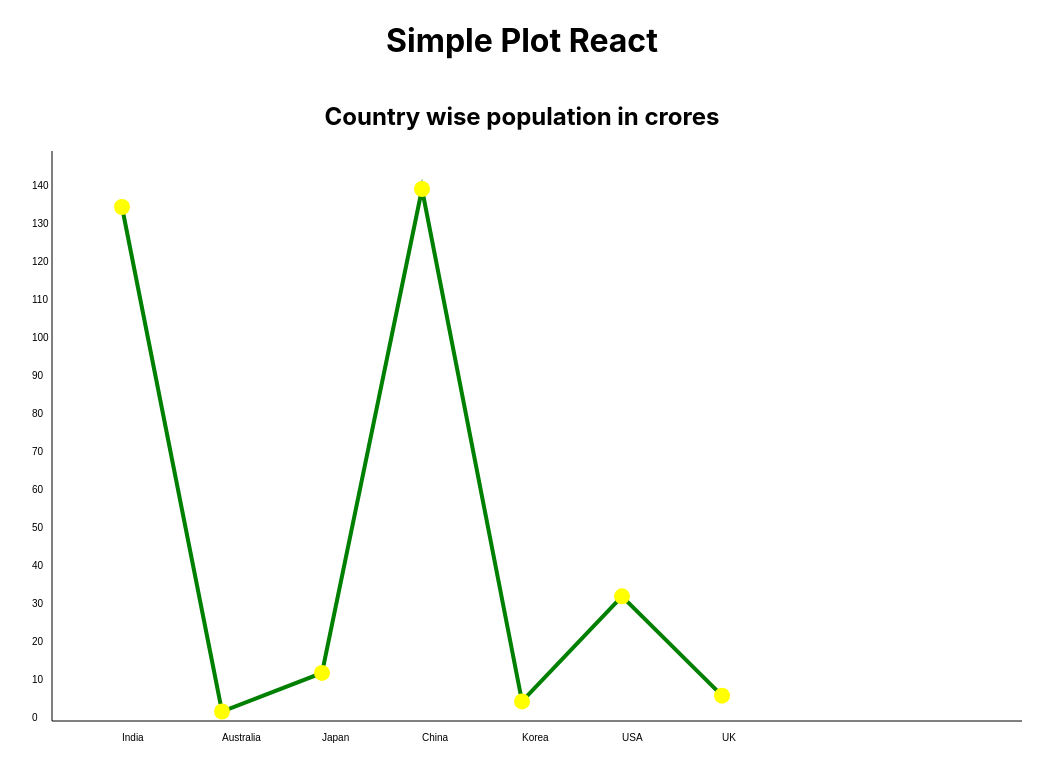
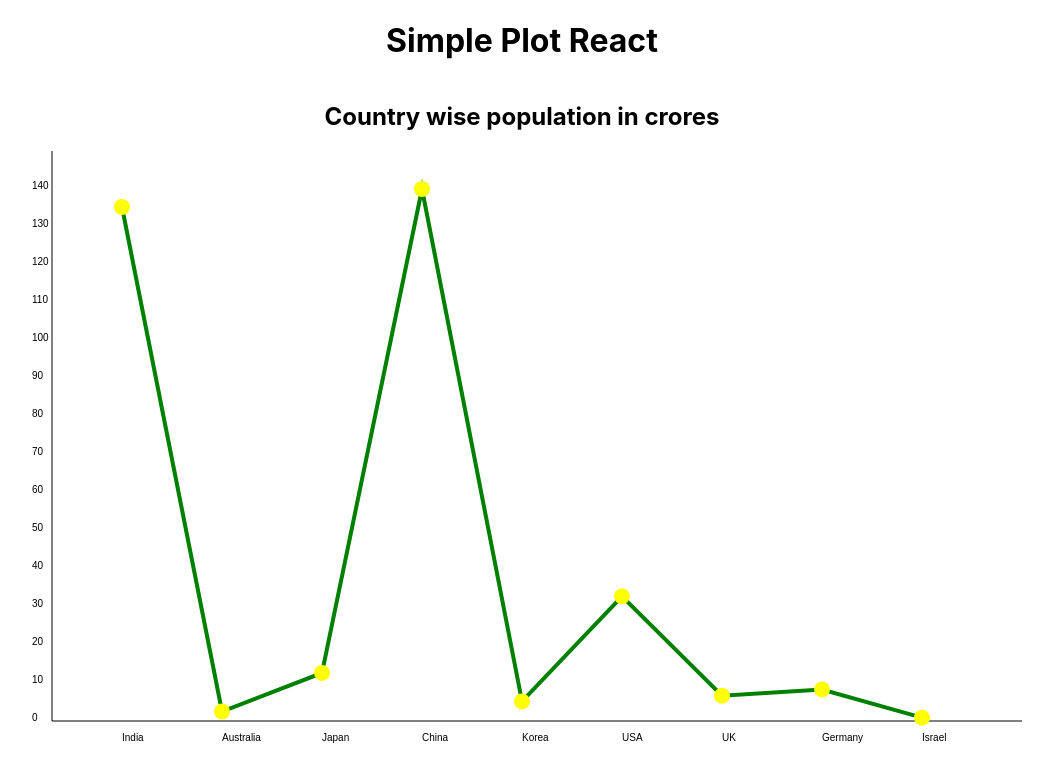
Before and after one commit to pesto-students/deep-dive-ajay14312, a React (Create React App) app in the folder react-exercises/simple-plot-react/: page / in a window 1280 px wide. Shown: the top 782 px of the page, without its empty margins (118-1171 px from the left). Built offline with nearby package versions, Linux system fonts and the light colour scheme.

Commit message:
Add extra contry data

```diff
--- a/react-exercises/simple-plot-react/src/App.js
+++ b/react-exercises/simple-plot-react/src/App.js
@@ -12,6 +12,8 @@ function App() {
     { X: 'Korea', Y: 5.16 },
     { X: 'USA', Y: 32.82 },
     { X: 'UK', Y: 6.66 },
+    { X: 'Germany', Y: 8.3 },
+    { X: 'Israel', Y: 0.88 }
   ];
   const linePlotProps = {
     width: 1000,
--- a/react-exercises/simple-plot-react/src/components/Line/Line.js
+++ b/react-exercises/simple-plot-react/src/components/Line/Line.js
@@ -1,8 +1,7 @@
 import React, { useRef, useEffect } from "react";
 import {
     getMaxYAxisValue,
-    drawAxis,
-    drawGrid
+    drawAxis
 } from "../../utils/Line.utils";
 
 const Line = ({ data, lineGap, linePlotProps = {} }) => {
@@ -87,7 +86,6 @@ const Line = ({ data, lineGap, linePlotProps = {} }) => {
         if (Object.prototype.toString.call(ctx) !== '[object CanvasRenderingContext2D]') {
             throw new TypeError(`Expected a canvas element, got ${typeof ctx}`);
         }
-        //drawGrid(ctx);
         drawAxis(ctx, xAxisLineSize, yAxisLineSize);
         updateCanvas(ctx);
     };
```
